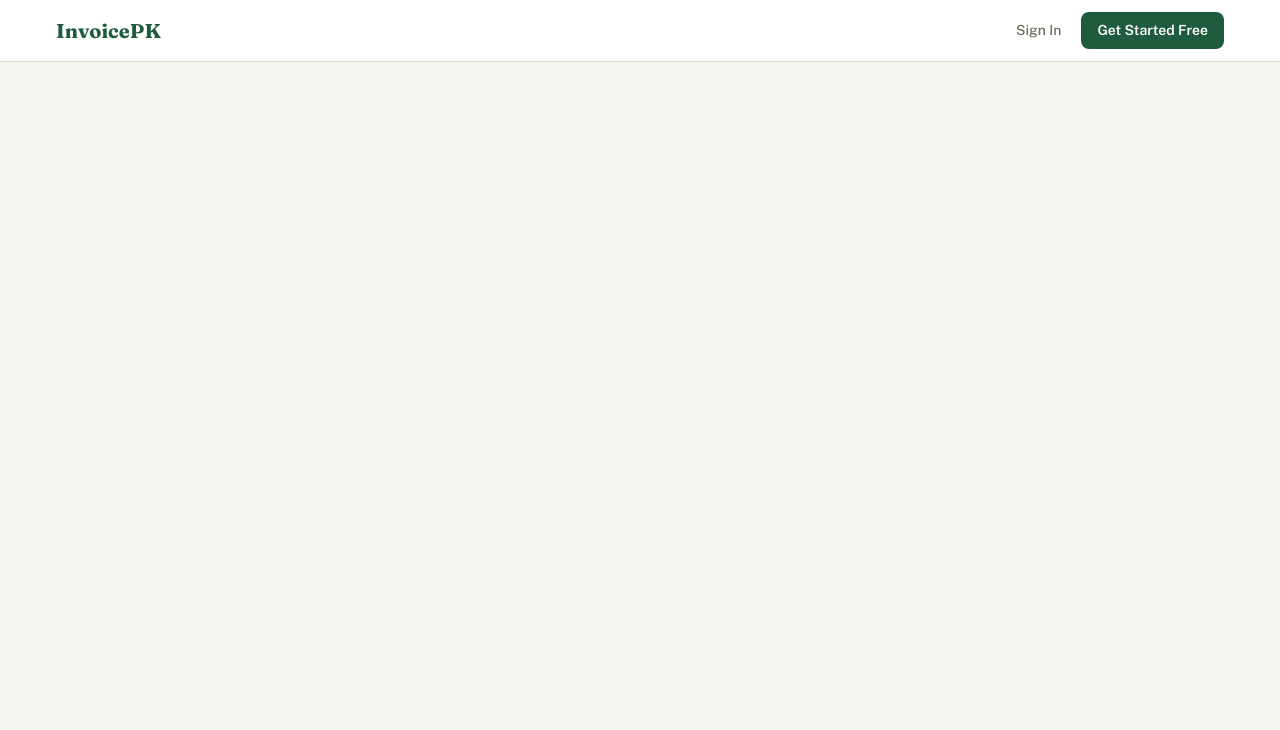
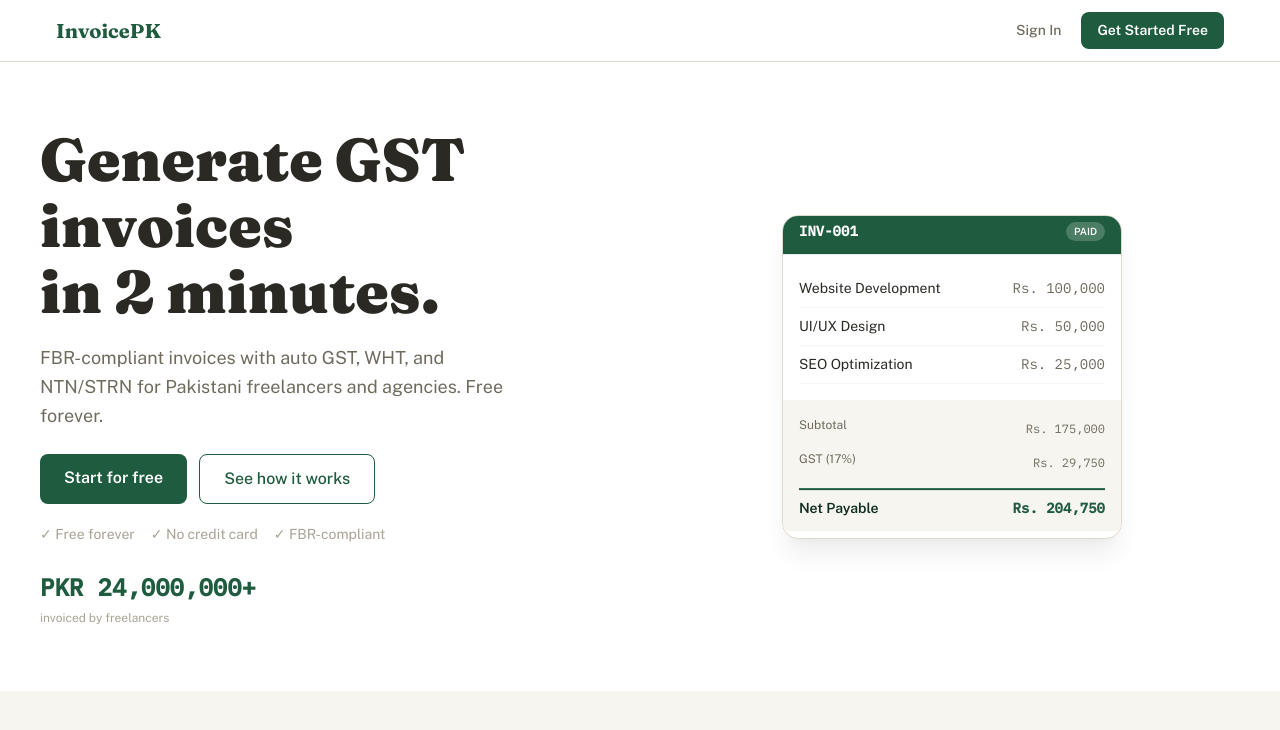
Before and after one commit to HuMzAHCodes/invoicepk, a Next.js app: page / in a window 1280 px wide. Shown: the top 730 px of the page. Built offline with nearby package versions, Linux system fonts and the light colour scheme; no server answers.

Commit message:
feat: add hero section with headline, CTAs, counter, and invoice card

```diff
--- /dev/null
+++ b/components/Landing/Hero/index.tsx
@@ -0,0 +1,255 @@
+"use client";
+
+import Link from "next/link";
+import { motion } from "framer-motion";
+import { useEffect, useState } from "react";
+import theme from "@/styles/theme";
+import InvoiceCard from "./InvoiceCard";
+
+// ─── Helpers ───
+
+// Animate a number counting up
+function useCountUp(target: number, duration: number, delay: number) {
+  const [count, setCount] = useState(0);
+
+  useEffect(() => {
+    const timeout = setTimeout(() => {
+      const start = Date.now();
+      const tick = () => {
+        const elapsed = Date.now() - start;
+        const progress = Math.min(elapsed / duration, 1);
+        setCount(Math.floor(progress * target));
+        if (progress < 1) requestAnimationFrame(tick);
+      };
+      requestAnimationFrame(tick);
+    }, delay);
+    return () => clearTimeout(timeout);
+  }, [target, duration, delay]);
+
+  return count;
+}
+
+// Format number as PKR currency
+function formatPKR(n: number): string {
+  return n.toLocaleString("en-PK");
+}
+
+// ─── Styles ───
+
+// Section wrapper
+const section: React.CSSProperties = {
+  backgroundColor: theme.colors.white,
+  padding: `${theme.spacing[16]} ${theme.spacing[4]}`,
+  overflow: "hidden",
+};
+
+// Inner container
+const container: React.CSSProperties = {
+  maxWidth: "1200px",
+  margin: "0 auto",
+  display: "flex",
+  alignItems: "center",
+  gap: theme.spacing[12],
+};
+
+// Left text column
+const left: React.CSSProperties = {
+  flex: 1,
+  minWidth: 0,
+};
+
+// Right visual column
+const right: React.CSSProperties = {
+  flex: 1,
+  display: "flex",
+  justifyContent: "center",
+  minWidth: 0,
+};
+
+// Main headline
+const headline: React.CSSProperties = {
+  fontFamily: theme.fonts.display,
+  fontSize: "3.75rem",
+  fontWeight: theme.fontWeights.black,
+  color: theme.colors.neutral[900],
+  lineHeight: 1.1,
+  marginBottom: theme.spacing[5],
+};
+
+// Subheadline
+const subheadline: React.CSSProperties = {
+  fontFamily: theme.fonts.body,
+  fontSize: theme.fontSizes.lg,
+  color: theme.colors.neutral[600],
+  lineHeight: 1.6,
+  maxWidth: "480px",
+  marginBottom: theme.spacing[6],
+};
+
+// CTA buttons row
+const ctaRow: React.CSSProperties = {
+  display: "flex",
+  gap: theme.spacing[3],
+  marginBottom: theme.spacing[5],
+};
+
+// Primary CTA button
+const ctaPrimary: React.CSSProperties = {
+  fontFamily: theme.fonts.body,
+  fontSize: theme.fontSizes.base,
+  fontWeight: theme.fontWeights.semibold,
+  color: theme.colors.white,
+  backgroundColor: theme.colors.primary[600],
+  padding: `${theme.spacing[3]} ${theme.spacing[6]}`,
+  borderRadius: theme.radius.md,
+  border: "none",
+  cursor: "pointer",
+  transition: theme.transitions.fast,
+  textDecoration: "none",
+};
+
+// Secondary CTA button
+const ctaSecondary: React.CSSProperties = {
+  fontFamily: theme.fonts.body,
+  fontSize: theme.fontSizes.base,
+  fontWeight: theme.fontWeights.medium,
+  color: theme.colors.primary[600],
+  backgroundColor: "transparent",
+  padding: `${theme.spacing[3]} ${theme.spacing[6]}`,
+  borderRadius: theme.radius.md,
+  border: `1px solid ${theme.colors.primary[600]}`,
+  cursor: "pointer",
+  transition: theme.transitions.fast,
+  textDecoration: "none",
+};
+
+// Trust line container
+const trustLine: React.CSSProperties = {
+  display: "flex",
+  gap: theme.spacing[4],
+  fontFamily: theme.fonts.body,
+  fontSize: theme.fontSizes.sm,
+  color: theme.colors.neutral[400],
+  marginBottom: theme.spacing[6],
+};
+
+// Number counter section
+const counterSection: React.CSSProperties = {
+  fontFamily: theme.fonts.mono,
+  fontSize: theme.fontSizes["2xl"],
+  fontWeight: theme.fontWeights.bold,
+  color: theme.colors.primary[600],
+};
+
+// Counter label
+const counterLabel: React.CSSProperties = {
+  fontFamily: theme.fonts.body,
+  fontSize: theme.fontSizes.xs,
+  fontWeight: theme.fontWeights.regular,
+  color: theme.colors.neutral[400],
+  marginTop: theme.spacing[1],
+};
+
+// ─── Responsive CSS ───
+const responsiveCSS = `
+  @media (max-width: 1024px) {
+    .hero-container { flex-direction: column !important; text-align: center; }
+    .hero-headline { font-size: 2.25rem !important; }
+    .hero-sub { margin-left: auto; margin-right: auto; }
+    .hero-cta { justify-content: center; }
+    .hero-trust { justify-content: center; }
+    .hero-right { margin-top: 2rem; }
+  }
+  @media (max-width: 480px) {
+    .hero-headline { font-size: 1.875rem !important; }
+  }
+`;
+
+// ─── Component ───
+export default function Hero() {
+  const invoiced = useCountUp(24000000, 2000, 500);
+
+  return (
+    <>
+      <style>{responsiveCSS}</style>
+      <section style={section}>
+        <div className="hero-container" style={container}>
+          <div className="hero-left" style={left}>
+            <motion.div
+              initial={{ opacity: 0, y: 20 }}
+              animate={{ opacity: 1, y: 0 }}
+              transition={{ duration: 0.5 }}
+            >
+              <h1 className="hero-headline" style={headline}>
+                Generate GST invoices
+                <br />
+                in 2 minutes.
+              </h1>
+            </motion.div>
+
+            <motion.div
+              initial={{ opacity: 0, y: 20 }}
+              animate={{ opacity: 1, y: 0 }}
+              transition={{ duration: 0.5, delay: 0.1 }}
+            >
+              <p className="hero-sub" style={subheadline}>
+                FBR-compliant invoices with auto GST, WHT, and NTN/STRN for
+                Pakistani freelancers and agencies. Free forever.
+              </p>
+            </motion.div>
+
+            <motion.div
+              className="hero-cta"
+              style={ctaRow}
+              initial={{ opacity: 0, y: 20 }}
+              animate={{ opacity: 1, y: 0 }}
+              transition={{ duration: 0.5, delay: 0.2 }}
+            >
+              <Link
+                href="/login"
+                style={ctaPrimary}
+                onMouseEnter={(e) => {
+                  e.currentTarget.style.opacity = "0.9";
+                }}
+                onMouseLeave={(e) => {
+                  e.currentTarget.style.opacity = "1";
+                }}
+              >
+                Start for free
+              </Link>
+              <a href="#how-it-works" style={ctaSecondary}>
+                See how it works
+              </a>
+            </motion.div>
+
+            <motion.div
+              className="hero-trust"
+              style={trustLine}
+              initial={{ opacity: 0 }}
+              animate={{ opacity: 1 }}
+              transition={{ duration: 0.5, delay: 0.3 }}
+            >
+              <span>✓ Free forever</span>
+              <span>✓ No credit card</span>
+              <span>✓ FBR-compliant</span>
+            </motion.div>
+
+            <motion.div
+              style={counterSection}
+              initial={{ opacity: 0 }}
+              animate={{ opacity: 1 }}
+              transition={{ duration: 0.5, delay: 0.5 }}
+            >
+              PKR {formatPKR(invoiced)}+
+              <div style={counterLabel}>invoiced by freelancers</div>
+            </motion.div>
+          </div>
+
+          <div className="hero-right" style={right}>
+            <InvoiceCard />
+          </div>
+        </div>
+      </section>
+    </>
+  );
+}
--- a/components/Landing/index.tsx
+++ b/components/Landing/index.tsx
@@ -1,9 +1,11 @@
 import Navbar from "./Navbar";
+import Hero from "./Hero";
 
 export default function Landing() {
   return (
     <div>
       <Navbar />
+      <Hero />
     </div>
   );
 }
```
